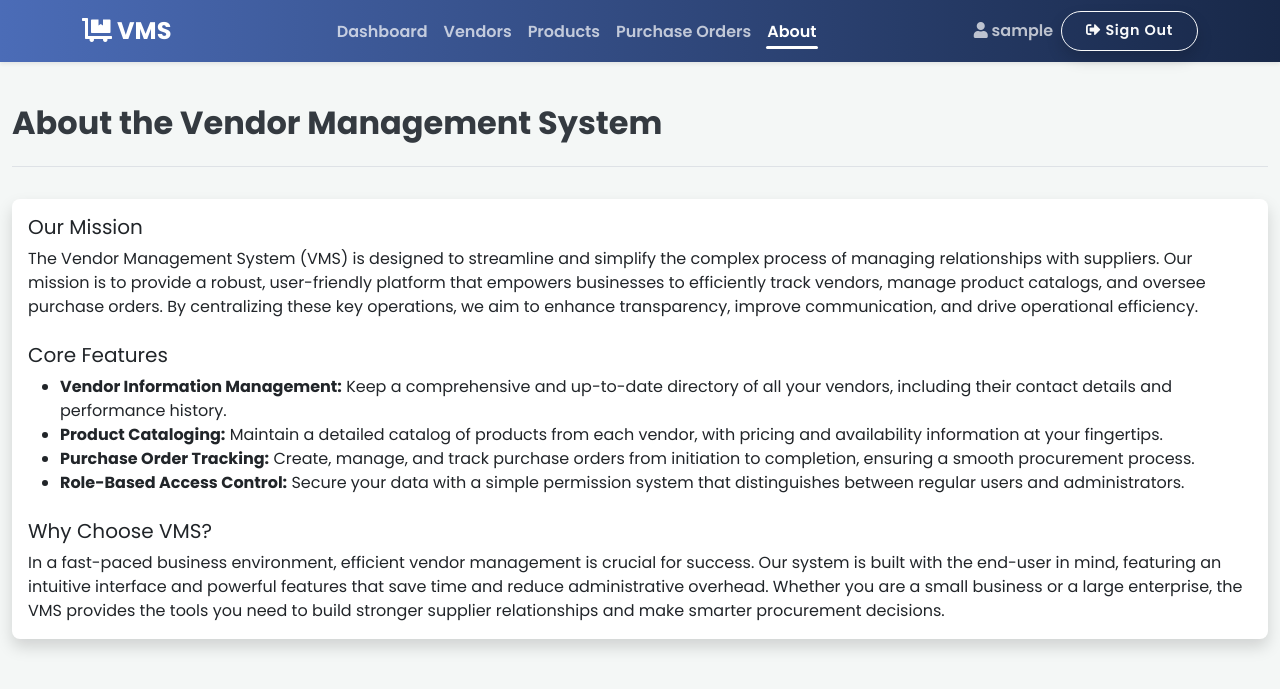
After one commit to prasad-kmd/vms, a PHP site: page /about.php in a window 1280 px wide. The commit adds this page. Shown: the top 689 px of the page. Run offline with PHP 8.4, Linux system fonts and the light colour scheme; the visitor is signed in with stand-in values (Sample User, id 1).

Commit message:
feat: Final UI updates based on user feedback
This commit implements the final set of UI updates based on user feedback.

The key changes include:
- The navbar layout has been reorganized to have the logo on the left, main links in the center, and user actions on the right.
- A new 'About' page has been created and added to the navigation.
- The dashboard cards have been restyled to have a white background with colored borders.
- Padding has been added to form buttons to improve spacing.
- The card hover effect has been made more subtle.

```diff
--- /dev/null
+++ b/about.php
@@ -0,0 +1,43 @@
+<?php
+// Initialize the session
+session_start();
+
+// Check if the user is logged in, if not then redirect him to login page
+if(!isset($_SESSION["loggedin"]) || $_SESSION["loggedin"] !== true){
+    header("location: login.php");
+    exit;
+}
+
+$page_title = "About Us";
+include 'includes/header.php';
+?>
+
+<div class="page-header">
+    <h2>About the Vendor Management System</h2>
+</div>
+
+<div class="card">
+    <div class="card-body">
+        <h5 class="card-title">Our Mission</h5>
+        <p class="card-text">
+            The Vendor Management System (VMS) is designed to streamline and simplify the complex process of managing relationships with suppliers. Our mission is to provide a robust, user-friendly platform that empowers businesses to efficiently track vendors, manage product catalogs, and oversee purchase orders. By centralizing these key operations, we aim to enhance transparency, improve communication, and drive operational efficiency.
+        </p>
+
+        <h5 class="card-title mt-4">Core Features</h5>
+        <ul>
+            <li><strong>Vendor Information Management:</strong> Keep a comprehensive and up-to-date directory of all your vendors, including their contact details and performance history.</li>
+            <li><strong>Product Cataloging:</strong> Maintain a detailed catalog of products from each vendor, with pricing and availability information at your fingertips.</li>
+            <li><strong>Purchase Order Tracking:</strong> Create, manage, and track purchase orders from initiation to completion, ensuring a smooth procurement process.</li>
+            <li><strong>Role-Based Access Control:</strong> Secure your data with a simple permission system that distinguishes between regular users and administrators.</li>
+        </ul>
+
+        <h5 class="card-title mt-4">Why Choose VMS?</h5>
+        <p class="card-text">
+            In a fast-paced business environment, efficient vendor management is crucial for success. Our system is built with the end-user in mind, featuring an intuitive interface and powerful features that save time and reduce administrative overhead. Whether you are a small business or a large enterprise, the VMS provides the tools you need to build stronger supplier relationships and make smarter procurement decisions.
+        </p>
+    </div>
+</div>
+
+<?php
+include 'includes/footer.php';
+?>
--- a/add_product.php
+++ b/add_product.php
@@ -118,8 +118,8 @@ include 'includes/header.php';
         </select>
         <span class="invalid-feedback"><?php echo $vendor_id_err;?></span>
     </div>
-    <input type="submit" class="btn btn-primary" value="Submit">
-    <a href="products.php" class="btn btn-secondary">Cancel</a>
+    <input type="submit" class="btn btn-primary mt-4" value="Submit">
+    <a href="products.php" class="btn btn-secondary mt-4">Cancel</a>
 </form>
 
 <?php
--- a/add_purchase_order.php
+++ b/add_purchase_order.php
@@ -171,7 +171,7 @@ include 'includes/header.php';
     </table>
 
     <!-- Step 4: Submit -->
-    <div class="mt-3">
+    <div class="mt-4">
         <input type="submit" class="btn btn-success" value="Create Purchase Order" disabled>
         <a href="purchase_orders.php" class="btn btn-secondary">Cancel</a>
     </div>
--- a/add_vendor.php
+++ b/add_vendor.php
@@ -110,8 +110,8 @@ include 'includes/header.php';
         <input type="text" name="email" class="form-control <?php echo (!empty($email_err)) ? 'is-invalid' : ''; ?>" value="<?php echo $email; ?>">
         <span class="invalid-feedback"><?php echo $email_err;?></span>
     </div>
-    <input type="submit" class="btn btn-primary" value="Submit">
-    <a href="vendors.php" class="btn btn-secondary">Cancel</a>
+    <input type="submit" class="btn btn-primary mt-4" value="Submit">
+    <a href="vendors.php" class="btn btn-secondary mt-4">Cancel</a>
 </form>
 
 <?php
--- a/assets/css/style.css
+++ b/assets/css/style.css
@@ -46,6 +46,13 @@ body {
     border-radius: 2px;
 }
 
+@media (min-width: 992px) {
+    .navbar-expand-lg .navbar-collapse {
+        display: flex !important;
+        justify-content: space-between;
+    }
+}
+
 
 /* Login and Register page styles */
 .login-register-wrapper {
@@ -67,9 +74,7 @@ body {
     box-shadow: 0 1rem 3rem rgba(0,0,0,0.175);
     transition: all 0.3s;
 }
-.login-register-form:hover {
-    transform: translateY(-5px);
-}
+/* No hover effect needed for the form itself */
 
 /* General page styling */
 .page-header {
@@ -92,8 +97,8 @@ body {
 }
 
 .card:hover {
-    transform: translateY(-5px);
-    box-shadow: 0 1rem 3rem rgba(0,0,0,0.175);
+    transform: translateY(-2px);
+    box-shadow: 0 0.75rem 1.5rem rgba(0,0,0,0.1);
 }
 
 .card-header {
--- a/edit_product.php
+++ b/edit_product.php
@@ -163,8 +163,8 @@ include 'includes/header.php';
         <span class="invalid-feedback"><?php echo $vendor_id_err;?></span>
     </div>
     <input type="hidden" name="id" value="<?php echo $id; ?>"/>
-    <input type="submit" class="btn btn-primary" value="Submit">
-    <a href="products.php" class="btn btn-secondary">Cancel</a>
+    <input type="submit" class="btn btn-primary mt-4" value="Submit">
+    <a href="products.php" class="btn btn-secondary mt-4">Cancel</a>
 </form>
 
 <?php
--- a/edit_user.php
+++ b/edit_user.php
@@ -130,8 +130,8 @@ include 'includes/header.php';
         <span class="invalid-feedback"><?php echo $role_err; ?></span>
     </div>
     <input type="hidden" name="id" value="<?php echo $user_id; ?>"/>
-    <input type="submit" class="btn btn-primary" value="Update User">
-    <a href="users.php" class="btn btn-secondary">Cancel</a>
+    <input type="submit" class="btn btn-primary mt-4" value="Update User">
+    <a href="users.php" class="btn btn-secondary mt-4">Cancel</a>
 </form>
 
 <?php
--- a/edit_vendor.php
+++ b/edit_vendor.php
@@ -160,8 +160,8 @@ include 'includes/header.php';
         <span class="invalid-feedback"><?php echo $email_err;?></span>
     </div>
     <input type="hidden" name="id" value="<?php echo $id; ?>"/>
-    <input type="submit" class="btn btn-primary" value="Submit">
-    <a href="vendors.php" class="btn btn-secondary">Cancel</a>
+    <input type="submit" class="btn btn-primary mt-4" value="Submit">
+    <a href="vendors.php" class="btn btn-secondary mt-4">Cancel</a>
 </form>
 
 <?php
--- a/includes/header.php
+++ b/includes/header.php
@@ -29,7 +29,7 @@ $is_admin = isset($_SESSION["role"]) && $_SESSION["role"] === 'Admin';
             <span class="navbar-toggler-icon"></span>
         </button>
         <div class="collapse navbar-collapse" id="navbarResponsive">
-            <ul class="navbar-nav">
+            <ul class="navbar-nav mx-auto">
                 <li class="nav-item <?php echo $is_active('index.php'); ?>">
                     <a class="nav-link" href="index.php">Dashboard</a>
                 </li>
@@ -42,13 +42,16 @@ $is_admin = isset($_SESSION["role"]) && $_SESSION["role"] === 'Admin';
                 <li class="nav-item <?php echo $is_active('purchase_orders.php'); ?>">
                     <a class="nav-link" href="purchase_orders.php">Purchase Orders</a>
                 </li>
+                <li class="nav-item <?php echo $is_active('about.php'); ?>">
+                    <a class="nav-link" href="about.php">About</a>
+                </li>
                 <?php if ($is_admin): ?>
                     <li class="nav-item <?php echo $is_active('users.php'); ?>">
                         <a class="nav-link" href="users.php">Users</a>
                     </li>
                 <?php endif; ?>
             </ul>
-            <ul class="navbar-nav ml-auto">
+            <ul class="navbar-nav">
                  <li class="nav-item">
                     <a class="nav-link" href="profile.php">
                         <i class="fas fa-user"></i> <?php echo htmlspecialchars($_SESSION["username"]); ?>
--- a/profile.php
+++ b/profile.php
@@ -148,7 +148,7 @@ include 'includes/header.php';
                 <label>Email Address</label>
                 <input type="email" name="email" class="form-control" value="<?php echo htmlspecialchars($email); ?>">
             </div>
-            <button type="submit" class="btn btn-primary">Update Email</button>
+                    <button type="submit" class="btn btn-primary mt-4">Update Email</button>
         </form>
     </div>
 </div>
@@ -173,7 +173,7 @@ include 'includes/header.php';
                 <label>Confirm New Password</label>
                 <input type="password" name="confirm_password" class="form-control">
             </div>
-            <button type="submit" class="btn btn-primary">Change Password</button>
+                    <button type="submit" class="btn btn-primary mt-4">Change Password</button>
         </form>
     </div>
 </div>
```
Also changed, not shown: index.php (+10 -8 lines).
